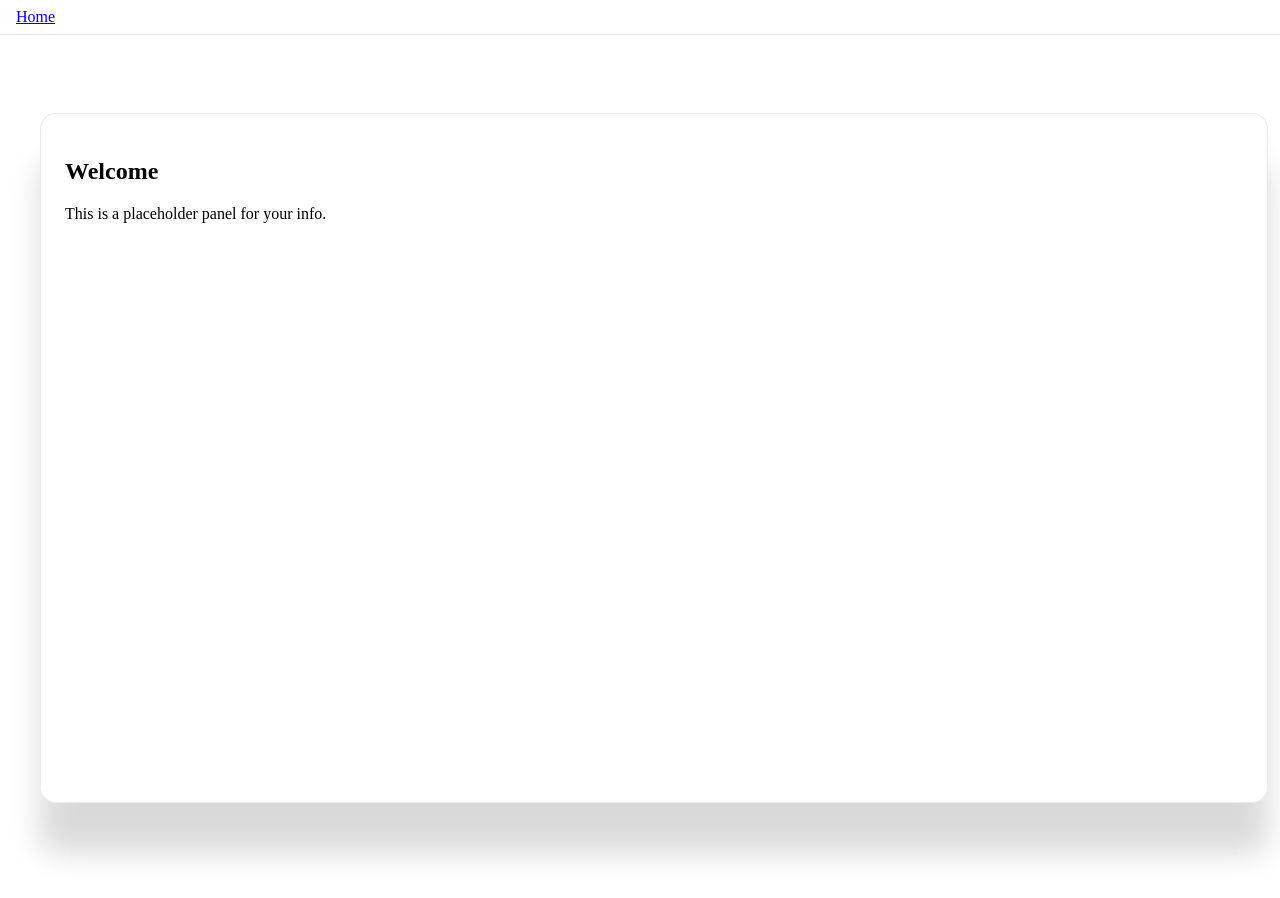
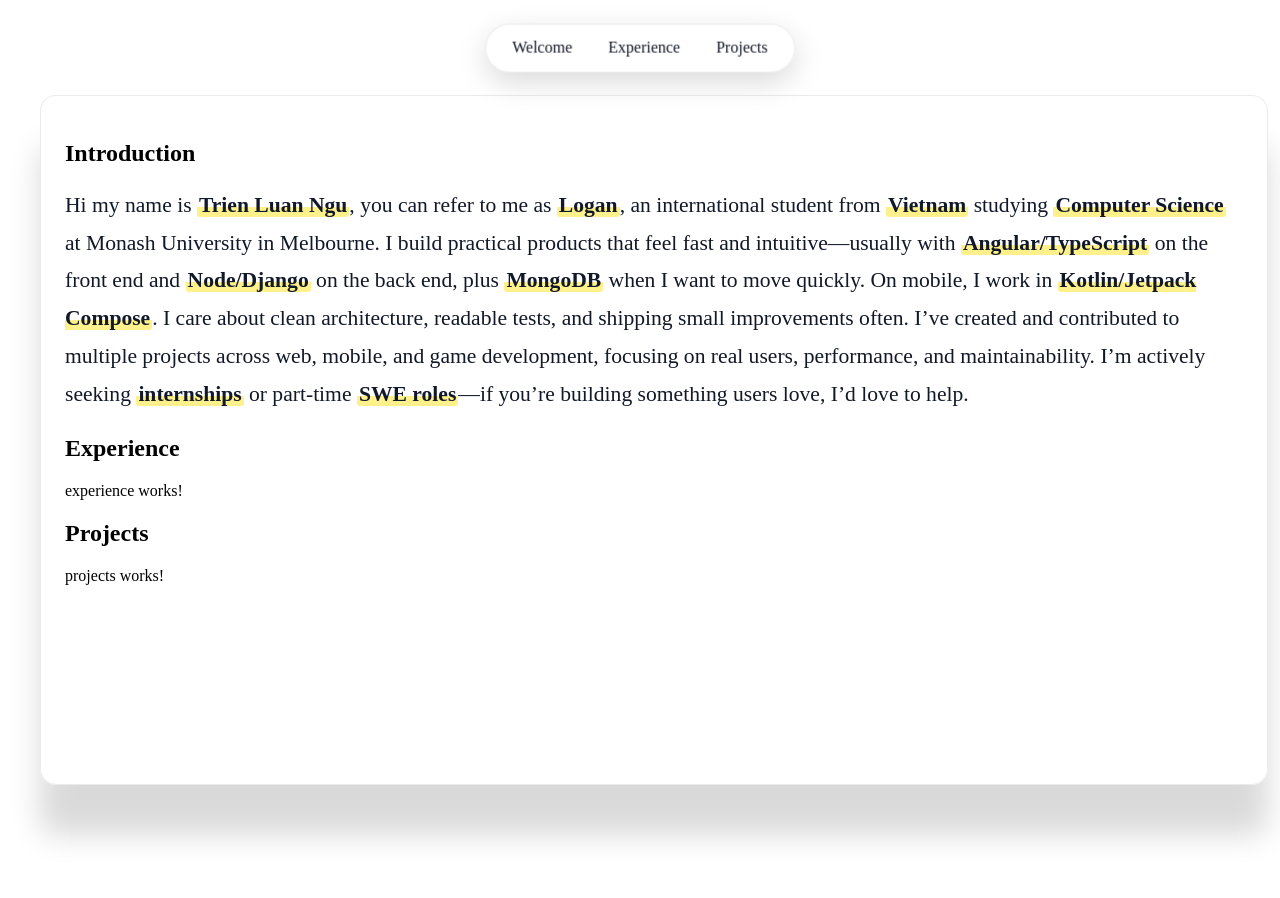
Before and after one commit to TrienLuanNgu/TrienLuanNgu.github.io, an Angular app in the folder website_profolio/: page / in a window 1280 px wide. Built offline with nearby package versions, Linux system fonts and the light colour scheme.

Commit message:
modified the nav bar, and added info for the introduction as well as modified the font for the paragraph

```diff
--- /dev/null
+++ b/website_profolio/src/app/experience/experience.component.html
@@ -0,0 +1 @@
+<p>experience works!</p>
--- a/website_profolio/src/app/floating-nav-bar/floating-nav-bar.component.css
+++ b/website_profolio/src/app/floating-nav-bar/floating-nav-bar.component.css
@@ -1,20 +1,47 @@
 .fixed-nav {
   position: fixed;
-  top: env(safe-area-inset-top, 0);
-  left: 0;
-  right: 0;
+  top: 6%;
+  left: 50%;
+  transform: translate(-50%, -50%);
   z-index: 1000;
-  padding: calc(0.5rem + env(safe-area-inset-top, 0)) 1rem 0.5rem 1rem;
-  backdrop-filter: blur(6px);
-  background: rgba(255,255,255,.85);
-  border-bottom: 1px solid #eaeaea;
+
+  display: inline-flex;
+  align-items: center;
+  gap: 0.75rem;
+
+  padding: 0.5rem 0.875rem;
+  border-radius: 9999px; /* pill shape */
+  white-space: nowrap;   /* keep single line */
+
+  background: rgba(255, 255, 255, 0.92);
+  border: 1px solid rgba(0, 0, 0, 0.08);
+  box-shadow: 0 10px 30px rgba(0, 0, 0, 0.15);
+  backdrop-filter: blur(8px);
+  -webkit-backdrop-filter: blur(8px);
 }
 
-/* Optional: subtle shadow on scroll (works even without TS) */
-@media (pointer: fine) {
-  .fixed-nav { box-shadow: 0 1px 0 rgba(0,0,0,0.06); }
+.fixed-nav a {
+  text-decoration: none;
+  color: #111827;
+  font-weight: 500;
+  padding: 0.4rem 0.75rem;
+  border-radius: 9999px; /* pill hover targets */
 }
 
-/* Spacer so content doesn't slide under the fixed nav */
-:root { --nav-height: 64px; }         /* fallback */
+.fixed-nav a:hover {
+  background: rgba(5, 5, 5, 0.05);
+}
+
+/* Optional: Dark mode adjustment */
+@media (prefers-color-scheme: dark) {
+  .fixed-nav {
+    background: rgba(191, 199, 215, 0.75);
+    border-color: rgba(255, 255, 255, 0.08);
+  }
+  .fixed-nav a { color: #e5e7eb; }
+  .fixed-nav a:hover { background: rgba(255, 255, 255, 0.08); }
+}
+
+/* Legacy variable kept for compatibility (unused now) */
+:root { --nav-height: 64px; }
 .nav-spacer { height: var(--nav-height); }
--- a/website_profolio/src/app/floating-nav-bar/floating-nav-bar.component.html
+++ b/website_profolio/src/app/floating-nav-bar/floating-nav-bar.component.html
@@ -1,3 +1,6 @@
-<nav class = "fixed-nav" #bar>
-    <a routerLink="/">Home</a>
-</nav>>
+<nav class="fixed-nav" #bar>
+  <a href="#welcome">Welcome</a>
+  <a href="#experience">Experience</a>
+  <a href="#project">Projects</a>
+  <!-- Add more: <a href="#about">About</a> <a href="#projects">Projects</a> <a href="#contact">Contact</a> -->
+</nav>
--- a/website_profolio/src/app/landingpage/landingpage.component.css
+++ b/website_profolio/src/app/landingpage/landingpage.component.css
@@ -22,11 +22,29 @@
   padding: 24px;
 }
 
+.info-panel h2 { scroll-margin-top: 96px; }
+
+/* Larger, comfortable intro paragraph */
+.info-panel .intro {
+  font-size: clamp(1.05rem, 1rem + 0.6vw, 1.35rem);
+  line-height: 1.75;
+  color: #111827;
+  margin-top: 0.5rem;
+}
+
+/* Highlight style for key terms */
+.info-panel .highlight {
+  background: linear-gradient(180deg, transparent 60%, #fef08a 0); /* soft yellow underline */
+  padding: 0 2px;
+  border-radius: 3px;
+  font-weight: 600;
+}
+
 /* Optional: Dark background support if your global theme is dark */
 @media (prefers-color-scheme: dark) {
   .info-panel {
     background: rgba(233, 235, 239, 0.75);
-    color: #e5e7eb;
+    color: #010101;
     border-color: rgba(34, 2, 2, 0.08);
   }
 }
--- a/website_profolio/src/app/landingpage/landingpage.component.html
+++ b/website_profolio/src/app/landingpage/landingpage.component.html
@@ -1,8 +1,17 @@
 <div class="landing">
   <div class="info-panel">
     <!-- Add your content here later -->
-    <h2>Welcome</h2>
-    <p>This is a placeholder panel for your info.</p>
+    <h2 id="welcome">Introduction</h2>
+    <p class="intro">Hi my name is <span class="highlight">Trien Luan Ngu</span>, you can refer to me as <span class="highlight">Logan</span>, an international student from <span class="highlight">Vietnam</span> studying <span class="highlight">Computer Science</span> at Monash University in Melbourne.
+      I build practical products that feel fast and intuitive—usually with <span class="highlight">Angular/TypeScript</span> on the front end and <span class="highlight">Node/Django</span> on the back end, plus <span class="highlight">MongoDB</span> when I want to move quickly.
+      On mobile, I work in <span class="highlight">Kotlin/Jetpack Compose</span>. I care about clean architecture, readable tests, and shipping small improvements often. I’ve created and contributed to multiple projects
+      across web, mobile, and game development, focusing on real users, performance, and maintainability.
+      I’m actively seeking <span class="highlight">internships</span> or part-time <span class="highlight">SWE roles</span>—if you’re building something users love, I’d love to help.</p>
+
+    <h2 id="experience">Experience</h2>
+    <app-experience></app-experience>
+
+    <h2 id="projects">Projects</h2>
+    <app-projects></app-projects>
   </div>
-
 </div>
--- a/website_profolio/src/app/landingpage/landingpage.component.ts
+++ b/website_profolio/src/app/landingpage/landingpage.component.ts
@@ -1,9 +1,11 @@
 import { Component } from '@angular/core';
+import { ExperienceComponent } from '../experience/experience.component';
+import { ProjectsComponent } from '../projects/projects.component';
 
 @Component({
   selector: 'app-landingpage',
   standalone: true,
-  imports: [],
+  imports: [ExperienceComponent, ProjectsComponent],
   templateUrl: './landingpage.component.html',
   styleUrl: './landingpage.component.css'
 })
--- /dev/null
+++ b/website_profolio/src/app/projects/projects.component.html
@@ -0,0 +1 @@
+<p>projects works!</p>
--- a/website_profolio/src/styles.css
+++ b/website_profolio/src/styles.css
@@ -1 +1,5 @@
 /* You can add global styles to this file, and also import other style files */
+
+html {
+  scroll-behavior: smooth; /* smooth in-page anchor scrolling */
+}
```
Also changed, not shown: website_profolio/src/app/experience/experience.component.ts (added, +12 -0 lines), website_profolio/src/app/projects/projects.component.ts (added, +12 -0 lines), website_profolio/src/app/experience/experience.component.css (added), website_profolio/src/app/projects/projects.component.css (added), 2 other files (tests, documents, lock files or other folders).
